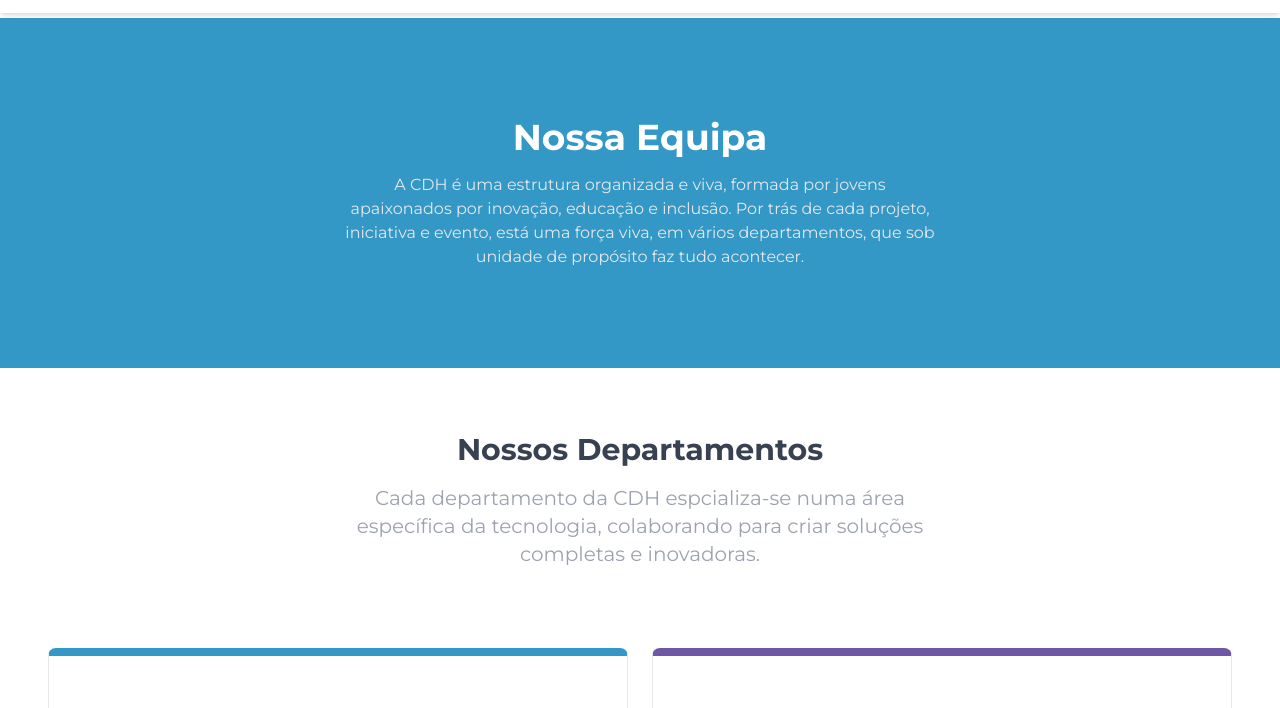
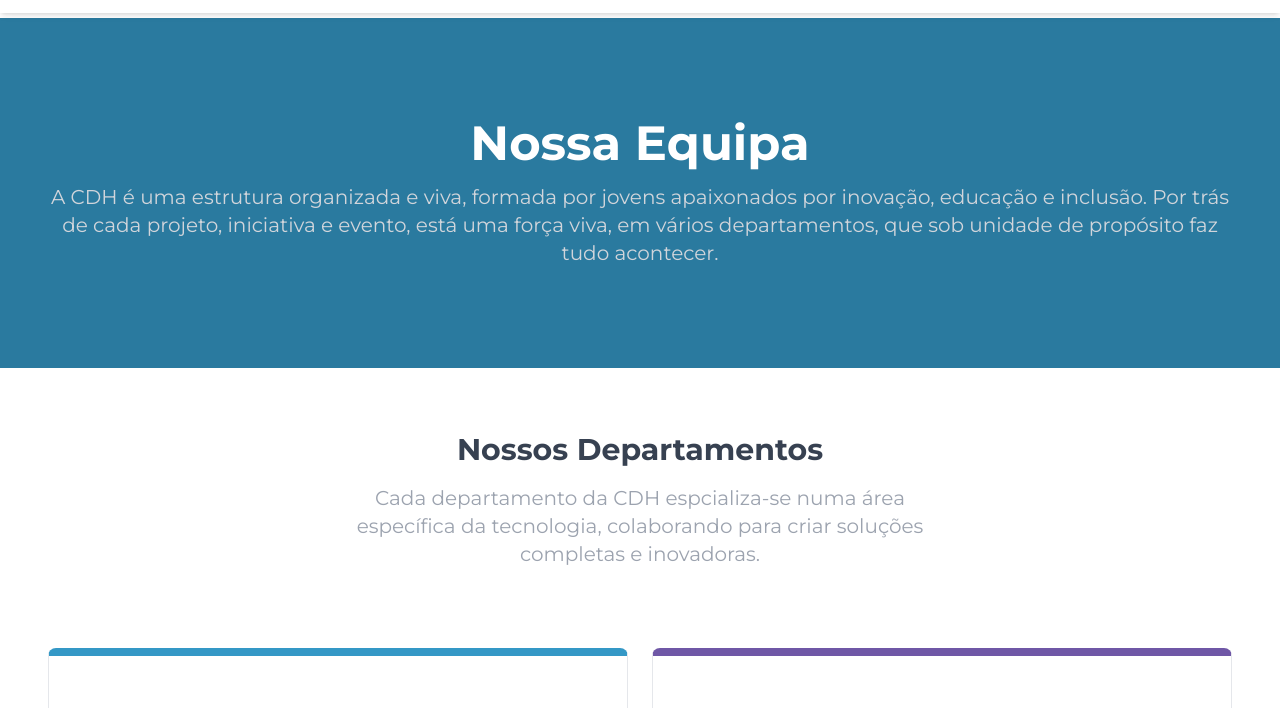
Before and after one commit to joaomesq/cdh, an Astro site: page /equipa in a window 1280 px wide. Shown: the part 69-777 px from the top of the page. Built offline with nearby package versions, Linux system fonts and the light colour scheme; Astro itself is replaced by a stand-in of ours.

Commit message:
escurecendo component Hero

```diff
--- a/src/components/Hero/Hero.astro
+++ b/src/components/Hero/Hero.astro
@@ -2,7 +2,11 @@
 const {titulo, descricao} = Astro.props;
 ---
 
-<section class="w-full bg-cdh-blue h-[350px] p-12 flex gap-4 items-center justify-center flex-col text-center text-white">
-    <h2 class="text-4xl font-bold">{titulo}</h2>
-    <p class="text-gray-200 md:w-1/2">{descricao}</p>
+<section class="relative w-full bg-cdh-blue h-[350px] p-12 flex gap-4 items-center justify-center flex-col text-center text-white">
+    <div class="absolute inset-0 bg-black bg-opacity-20"></div>
+
+    <div class="relative z-10">
+        <h2 class="text-4xl md:text-5xl font-bold mb-4">{titulo}</h2>
+        <p class="md:text-xl text-gray-300 lg:w-1/1">{descricao}</p>
+    </div>
 </section>
--- a/src/pages/equipa.astro
+++ b/src/pages/equipa.astro
@@ -14,7 +14,7 @@ import CallAction from '../components/Call-To-Action/Call-Action.tsx';
   <section class="departamentos p-4">
     <div class="text-center mt-12">
       <h2 class="text-3xl font-bold text-gray-700 mb-4">Nossos Departamentos</h2>
-      <p class="text-xl text-gray-400 md:w-1/2 md:mx-auto">Cada departamento da CDH espcializa-se numa área específica da tecnologia, colaborando para criar soluções completas e inovadoras.</p>
+      <p class="text-xl text-gray-400 lg:w-1/2 md:mx-auto md:mx-4">Cada departamento da CDH espcializa-se numa área específica da tecnologia, colaborando para criar soluções completas e inovadoras.</p>
     </div>
   </section>
 
```
